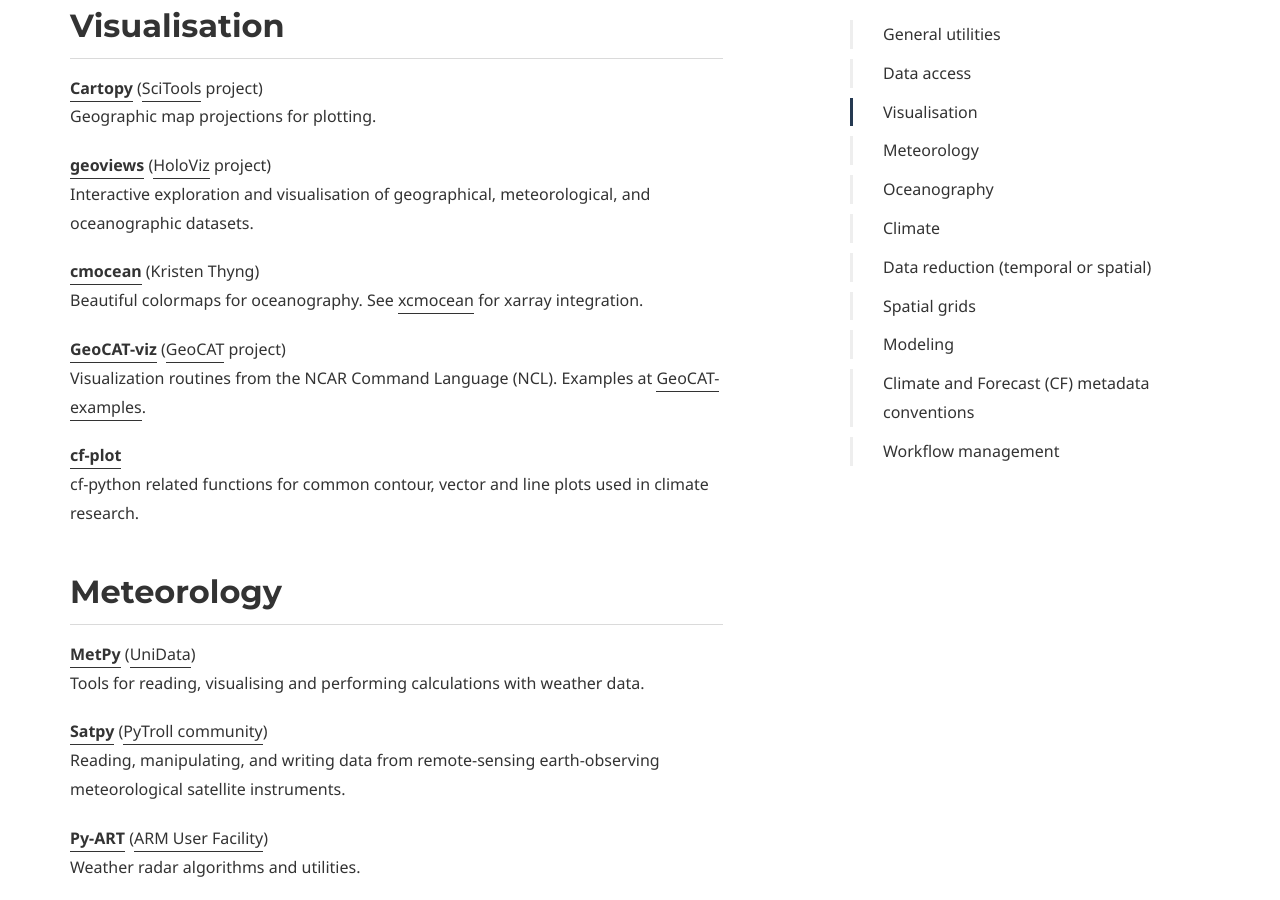
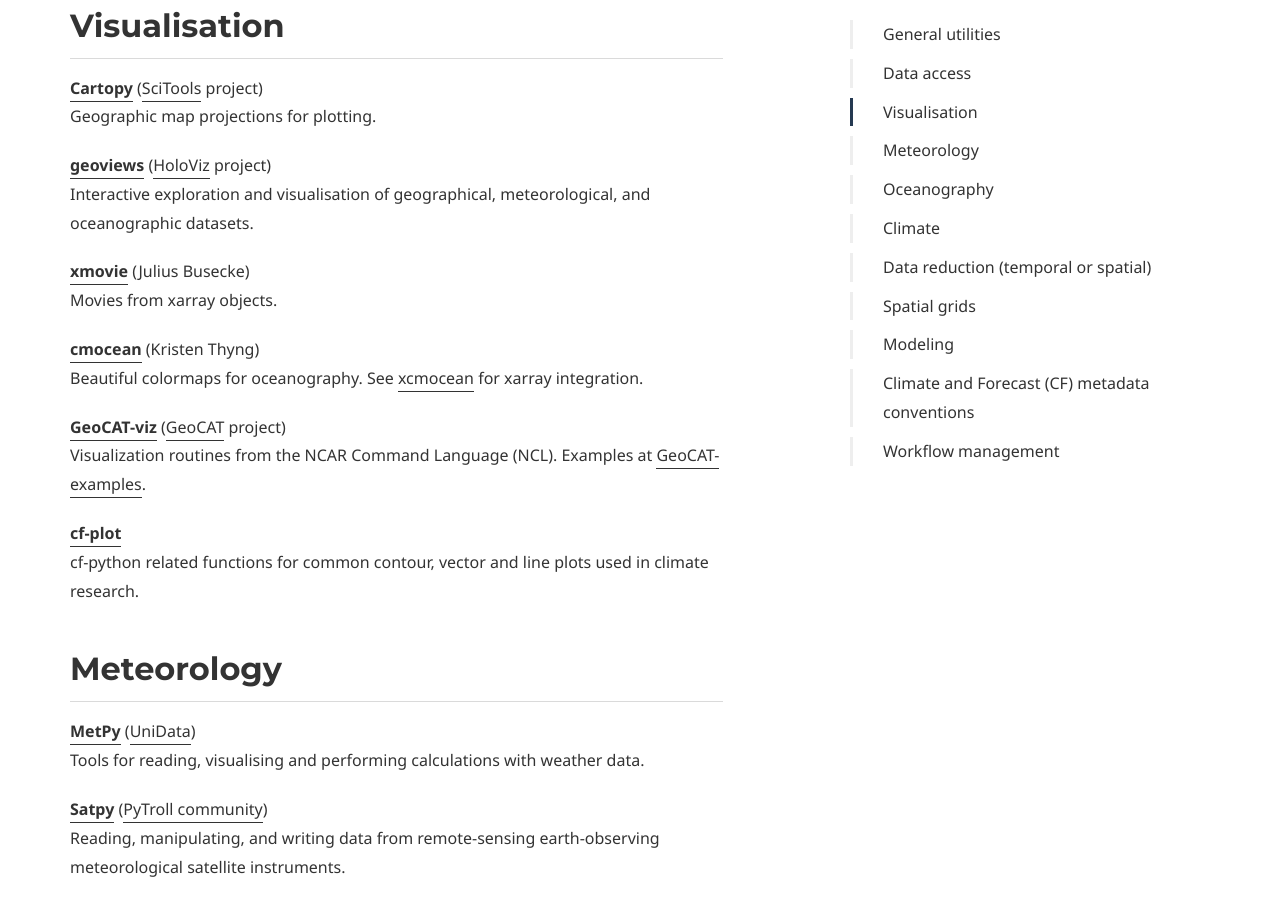
Before and after one commit to PyAOS/pyaos.github.io, a Jekyll site: the page built from packages.md, in a window 1280 px wide and 900 px high, scrolled down 2105 px. Built offline with Jekyll 4.4.1, drawn with Linux system fonts in a browser that asks for light colours; some web fonts are replaced.

Commit message:
Add xmovie

```diff
--- a/packages.md
+++ b/packages.md
@@ -84,10 +84,13 @@
 **[geoviews](http://geoviews.org/)** ([HoloViz](https://holoviz.org/) project)
 Interactive exploration and visualisation of geographical, meteorological, and oceanographic datasets.
 
+**[xmovie](https://xmovie.readthedocs.io/)** (Julius Busecke)
+Movies from xarray objects.
+
 **[cmocean](https://matplotlib.org/cmocean/)** (Kristen Thyng)
 Beautiful colormaps for oceanography. See [xcmocean](https://xcmocean.readthedocs.io/) for xarray integration.
 
-**[GeoCAT-viz](https://geocat-viz.readthedocs.io/en/latest/)** ([GeoCAT](https://geocat.ucar.edu/) project)
+**[GeoCAT-viz](https://geocat-viz.readthedocs.io/)** ([GeoCAT](https://geocat.ucar.edu/) project)
 Visualization routines from the NCAR Command Language (NCL).
 Examples at [GeoCAT-examples](https://geocat-examples.readthedocs.io/en/latest/).
 
@@ -120,7 +123,7 @@
 **[pyPI](https://github.com/dgilford/pyPI)** (Daniel Gilford)
 Tropical cyclone potential intensity calculations.
 
-**[xcape](https://xcape.readthedocs.io/en/latest/)**
+**[xcape](https://xcape.readthedocs.io/)**
 Fast convective parameters for numpy, dask, and xarray.
 
 **[thermofeel](https://thermofeel.readthedocs.io/)** (ECMWF)
```
